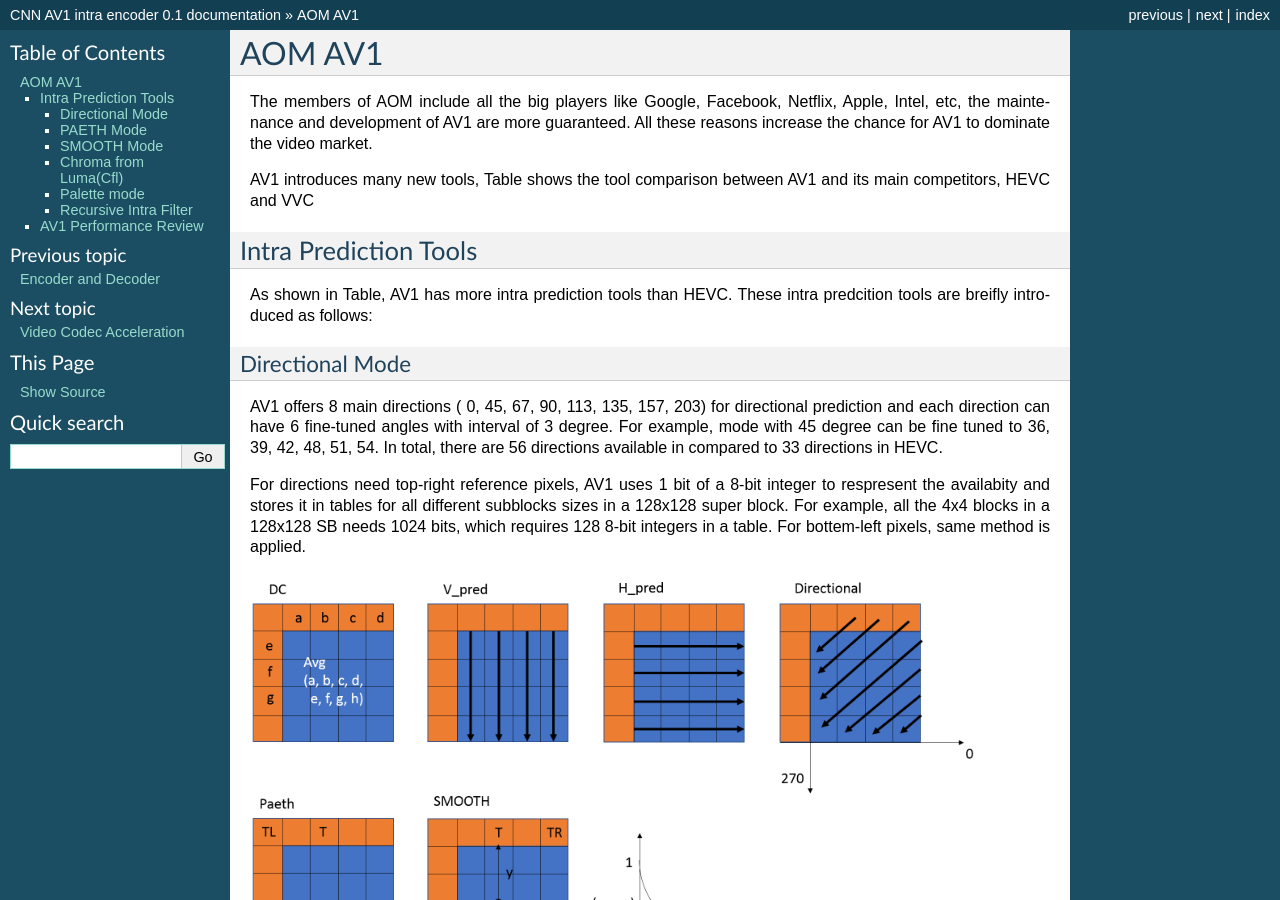
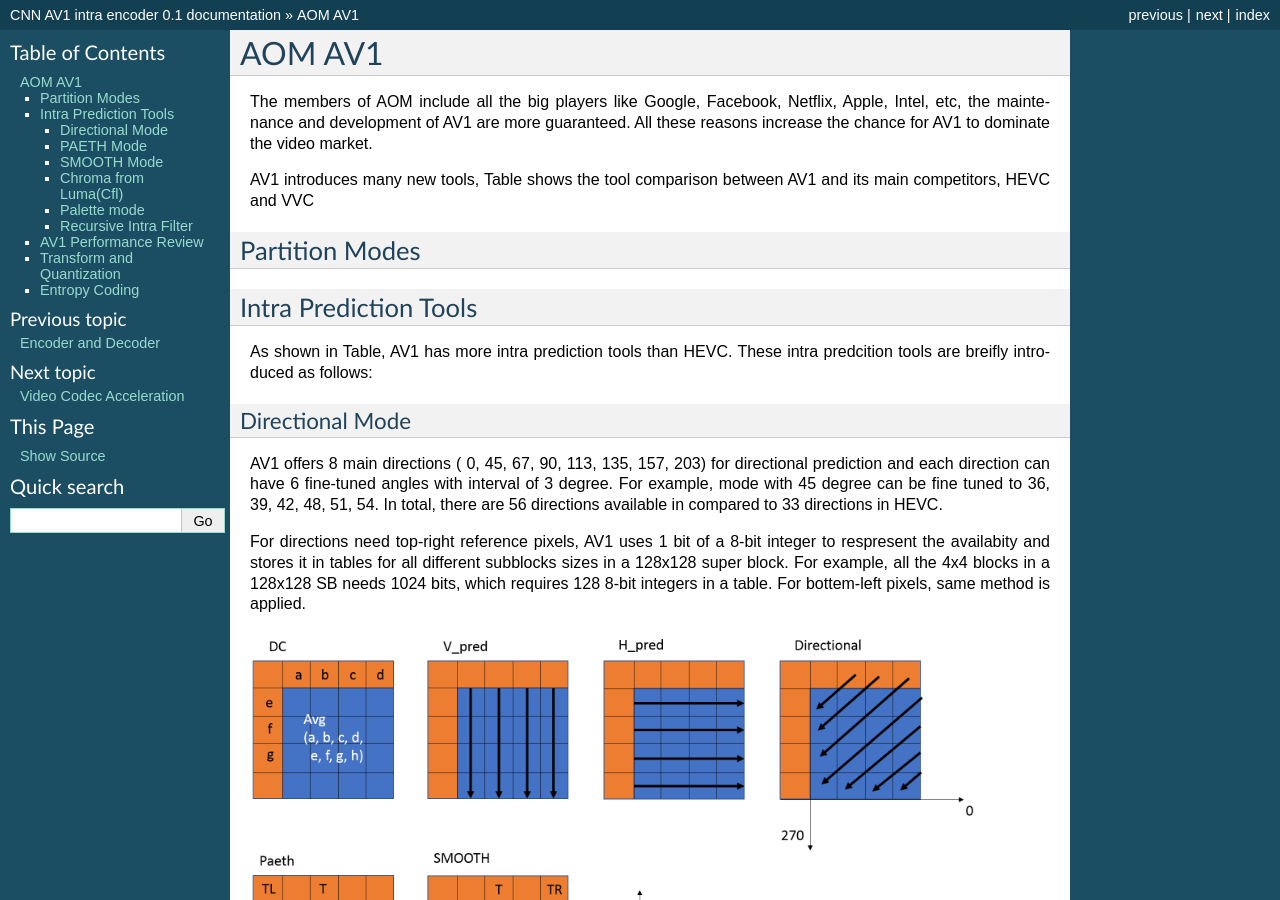
Before and after one commit to epadam/CNN-AV1-intra-encoder, a Sphinx documentation site: the page built from source/aom_av1.rst, in a window 1280 px wide and 900 px high. Built offline with Sphinx 7.4.7, drawn with Linux system fonts in a browser that asks for light colours; some of the changed text lies outside the part shown.

Commit message:
Update aom_av1.rst

```diff
--- a/source/aom_av1.rst
+++ b/source/aom_av1.rst
@@ -5,6 +5,11 @@ AOM AV1
 The members of AOM include all the big players like Google, Facebook, Netflix, Apple, Intel, etc, the maintenance and development of AV1 are more guaranteed. All these reasons increase the chance for AV1 to dominate the video market.
 
 AV1 introduces many new tools,  Table shows the tool comparison between AV1 and its main competitors, HEVC and VVC
+
+==========================
+Partition Modes
+==========================
+
 
 
 ==========================
@@ -77,3 +82,12 @@ Google also has showed the compression improvement when enabling the experimenta
 Nevertheless, it also shows the encoding speed is extremely slow. Sethuraman et al. \cite {Sethuraman2018} also shows AV1 has better performance than other video codecs but has very slow encoding time. Similar results are also performed by Facebook and Bitmovin.
 
 In this section, we compare the encoding performance between AV1 and HEVC. We test the performance under 2 modes (CQ and VBR). For CQ mode, we compare it with HM. For VBR mode, we compare it with x265. The reason is explained in the following section.
+
+
+============================
+Transform and Quantization
+============================
+
+==========================
+Entropy Coding
+==========================
```
